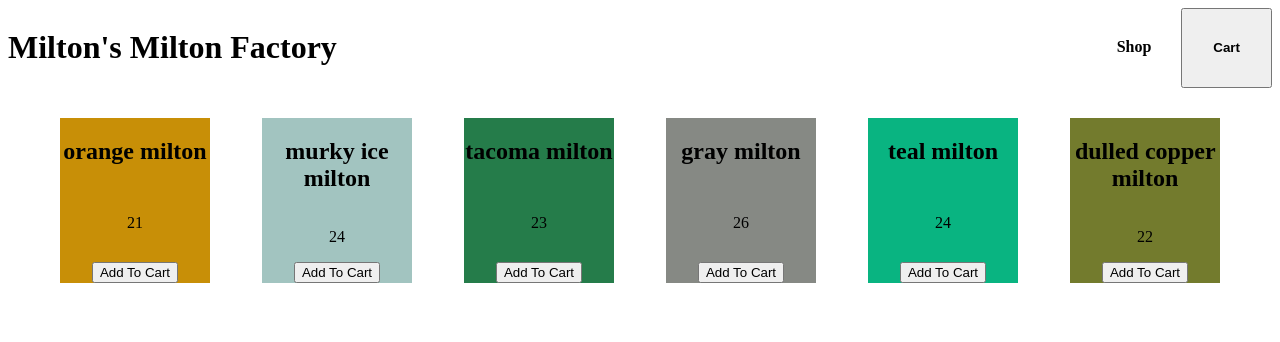
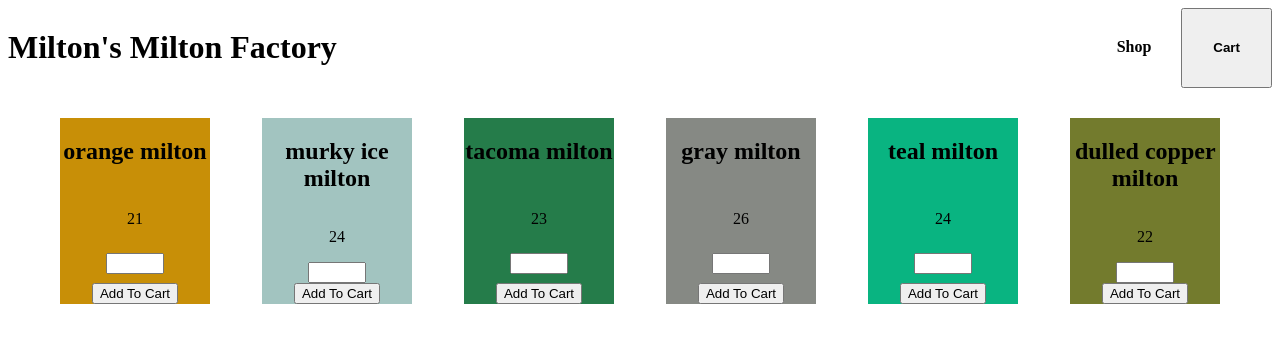
Before and after one commit to aTomWeaver/shopping-cart, a React (Create React App) app: page /shop in a window 1280 px wide. Shown: the top 342 px of the page. Built offline with nearby package versions, Linux system fonts and the light colour scheme.

Commit message:
fix handleCartAdd

```diff
--- a/src/components/Product.js
+++ b/src/components/Product.js
@@ -1,14 +1,34 @@
-import React from "react"
-import '../styles/Product.css'
+import React from "react";
+import { useState } from "react";
+import "../styles/Product.css";
 
-function Product({name, price, color, addToCartHandler}) {
+function Product({ name, price, color, addToCart }) {
+  const [qty, setQty] = useState(1);
+
+  const handleQtyChange = (e) => {
+    setQty(parseInt(e.target.value));
+  };
+
   return (
-    <div className="product" style={{background: color, width: "150px"}}>
+    <div className="product" style={{ background: color, width: "150px" }}>
       <h2>{name} milton</h2>
       <p>{price}</p>
-      <button onClick={addToCartHandler}>Add To Cart</button>
+      <input
+        style={{ width: 50 }}
+        type="number"
+        min="1"
+        onChange={handleQtyChange}
+      ></input>
+      <button
+        onClick={() => {
+          addToCart(name, qty, price);
+          setQty(1);
+        }}
+      >
+        Add To Cart
+      </button>
     </div>
-  )
+  );
 }
 
 export default Product;
```
